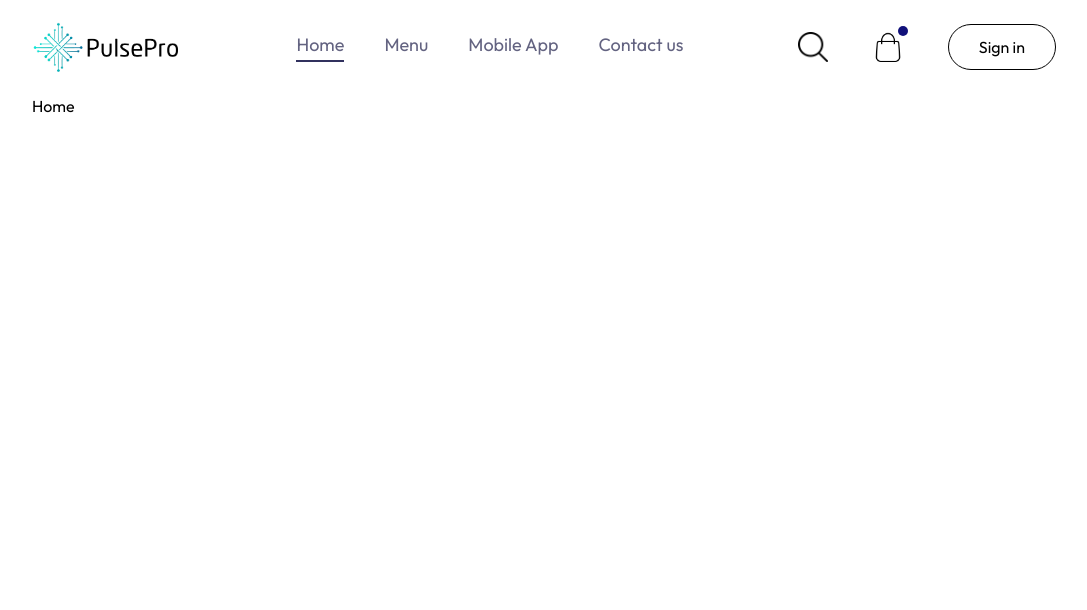
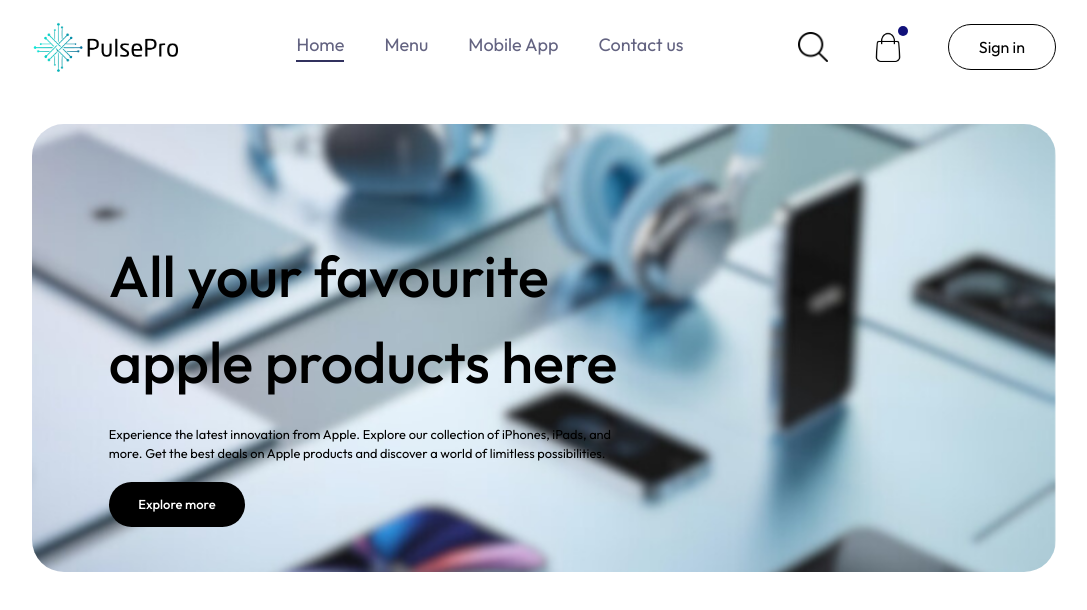
Before and after one commit to Hibajk/ecom_website, a React (Vite) app: page / in a window 1280 px wide. Shown: the top 610 px of the page, without its empty margins (96-1183 px from the left). Built offline with nearby package versions, Linux system fonts and the light colour scheme.

Commit message:
website's header section creation done

```diff
--- /dev/null
+++ b/src/components/Header/Header.css
@@ -0,0 +1,49 @@
+.header{
+    height: 35vw;
+    margin: 30px auto;
+    background: url('/public/b_image.png') no-repeat;
+    background-size: cover;
+    background-position: center;
+    position: relative;
+    border-radius: 2rem;
+}
+
+.header-contents{
+    position: absolute;
+    display: flex;
+    flex-direction: column;
+    align-items: start;
+    gap: 1.5vw;
+    max-width: 50%;
+    bottom: 10%;
+    left: 6vw;
+    animation: fadeIn 2s;
+}
+
+.header-contents h2{
+    font-weight: 500;
+    color: black;
+    font-size: max(4.5vw, 22px);
+}
+
+.header-contents p{
+    color: black;
+    font-size: 1vw;
+}
+
+.header-contents button {
+    border: none;
+    font-weight: 500;
+    padding: 1vw 2.3vw;
+    color: white;
+    background-color: black;
+    font-size: max(1vw, 13px);
+    border-radius: 50px;
+}
+
+.header-contents button:hover{
+    color: white;
+    background-color: black;
+    color: rgb(63, 61, 61);
+    background-color: white;
+}
--- /dev/null
+++ b/src/components/Header/Header.jsx
@@ -0,0 +1,17 @@
+import React from 'react'
+import './Header.css'
+
+
+const Header = () => {
+  return (
+    <div className='header'>
+        <div className="header-contents">
+            <h2>All your favourite apple products here</h2>
+            <p>Experience the latest innovation from Apple. Explore our collection of iPhones, iPads, and more. Get the best deals on Apple products and discover a world of limitless possibilities.</p>
+            <button>Explore more</button>
+        </div>
+    </div>
+  )
+}
+
+export default Header
--- a/src/index.css
+++ b/src/index.css
@@ -24,3 +24,12 @@ a{
     width: 80%;
     margin: auto;
 }
+
+@keyframes fadeIn{
+    0%{
+        opacity: 0;
+    }
+    100%{
+        opacity: 1;
+    }
+}
--- a/src/pages/Home/Home.jsx
+++ b/src/pages/Home/Home.jsx
@@ -1,10 +1,13 @@
 import React from 'react'
 import './Home.css'
+import Header from '../../components/Header/Header'
 
 
 const Home = () => {
   return (
-    <div>Home</div>
+    <div>
+        <Header/>
+    </div>
   )
 }
 
```
Also changed, not shown: public/b_image.png (added).
